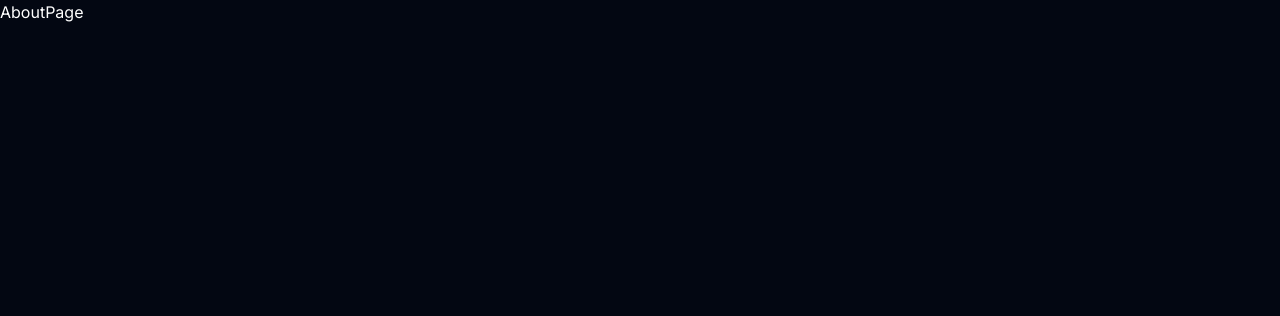
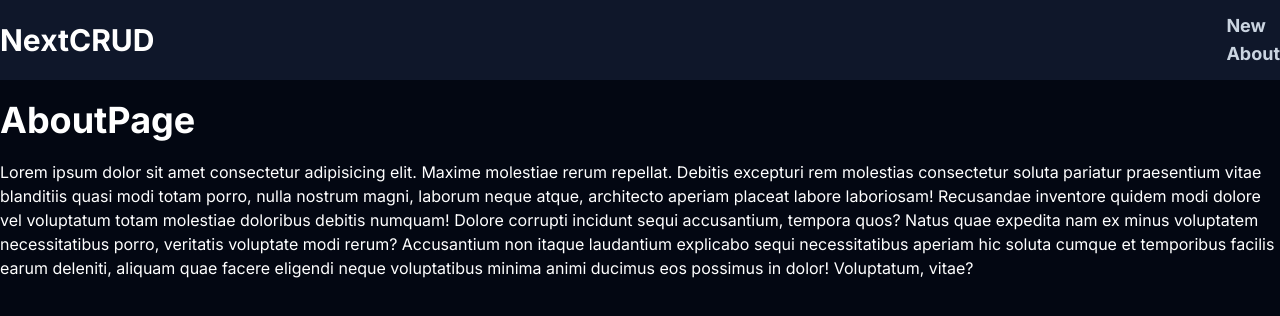
Before and after one commit to Leonel42aguil/next-prisma-crud, a Next.js app: page /about in a window 1280 px wide. Shown: the top 316 px of the page. Built offline with nearby package versions, Linux system fonts and the light colour scheme.

Commit message:
not-found page

```diff
--- a/src/app/about/page.jsx
+++ b/src/app/about/page.jsx
@@ -2,6 +2,10 @@ import React from 'react'
 
 export default function AboutPage() {
   return (
-    <div>AboutPage</div>
+    <section className='container mx-auto'>
+      <h3 className='text-4xl font-bold my-5'>AboutPage</h3>
+      <p>Lorem ipsum dolor sit amet consectetur adipisicing elit. Maxime molestiae rerum repellat. Debitis excepturi rem molestias consectetur soluta pariatur praesentium vitae blanditiis quasi modi totam porro, nulla nostrum magni, laborum neque atque, architecto aperiam placeat labore laboriosam! Recusandae inventore quidem modi dolore vel voluptatum totam molestiae doloribus debitis numquam! Dolore corrupti incidunt sequi accusantium, tempora quos? Natus quae expedita nam ex minus voluptatem necessitatibus porro, veritatis voluptate modi rerum? Accusantium non itaque laudantium explicabo sequi necessitatibus aperiam hic soluta cumque et temporibus facilis earum deleniti, aliquam quae facere eligendi neque voluptatibus minima animi ducimus eos possimus in dolor! Voluptatum, vitae?
+      </p>
+      </section>
   )
 }
--- a/src/app/layout.jsx
+++ b/src/app/layout.jsx
@@ -1,17 +1,21 @@
-import './globals.css'
-import { Inter } from 'next/font/google'
+import "./globals.css";
+import { Inter } from "next/font/google";
+import NavBar from "@/components/NavBar";
 
-const inter = Inter({ subsets: ['latin'] })
+const inter = Inter({ subsets: ["latin"] });
 
 export const metadata = {
-  title: 'Create Next App',
-  description: 'Generated by create next app',
-}
+  title: "Create Next App",
+  description: "Generated by create next app",
+};
 
 export default function RootLayout({ children }) {
   return (
     <html lang="en">
-      <body className={inter.className}>{children}</body>
+      <body className={inter.className}>
+        <NavBar />
+        {children}
+      </body>
     </html>
-  )
+  );
 }
--- /dev/null
+++ b/src/app/not-found.jsx
@@ -0,0 +1,16 @@
+import Link from "next/link";
+
+export default function notfound() {
+  return (
+<section className="flex h-screen justify-center items-center bg-gray-900 transition-colors duration-300 hover:bg-black-100">
+    <div className="bg-white p-8 rounded-lg shadow-md text-center">
+        <h1 className="text-4xl font-bold text-gray-800">Not Fout</h1>
+        <p className="text-gray-600 mt-2">A Modern and Professional Design</p>
+        <Link href="/" className="text-slate-400 text-2xl text-red-900">
+        Volver inicio</Link>
+    </div>
+</section>
+
+
+  )
+}
--- /dev/null
+++ b/src/components/NavBar.jsx
@@ -0,0 +1,29 @@
+import Link from "next/link";
+
+export default function NavBar() {
+  return (
+    <nav className="bg-slate-900">
+      <div className="container mx-auto flex justify-between items-center py-3">
+          <Link href="/" className="flex gap-x-2 text-lg font-bold">
+        <h3 className="font-bold text-3xl">NextCRUD</h3>
+          </Link>
+        <ul className="flex gap-x-2 text-lg font-bold">
+          <li>
+            <Link href="/new" className="text-slate-300 hover:text-slate-200">
+              New
+            </Link>
+
+            <li className="text-slate-300 hover:text-slate-200">
+              <Link
+                href="/about"
+                className="text-slate-300 hover:text-slate-200"
+              >
+                About
+              </Link>
+            </li>
+          </li>
+        </ul>
+      </div>
+    </nav>
+  );
+}
```
